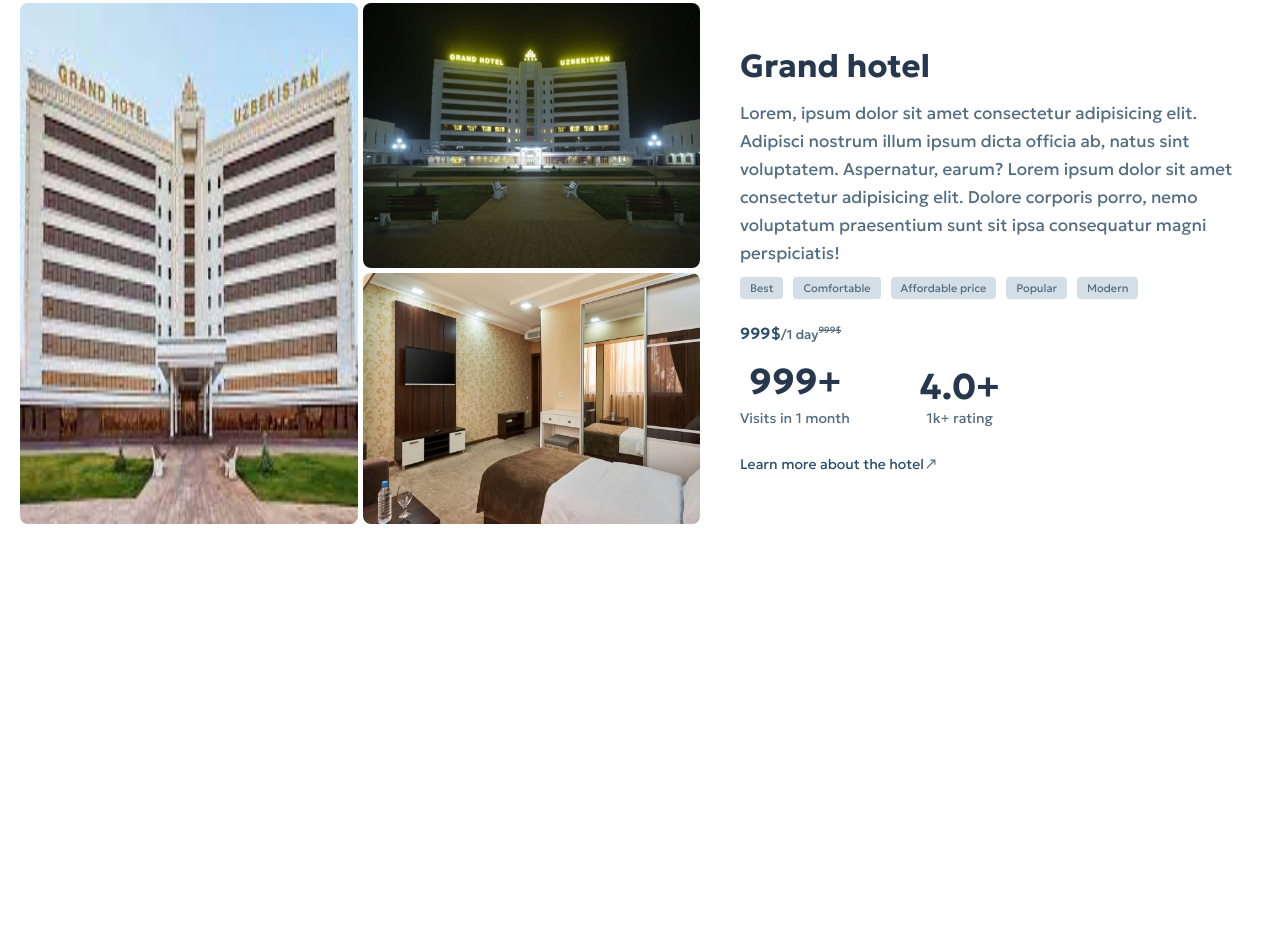
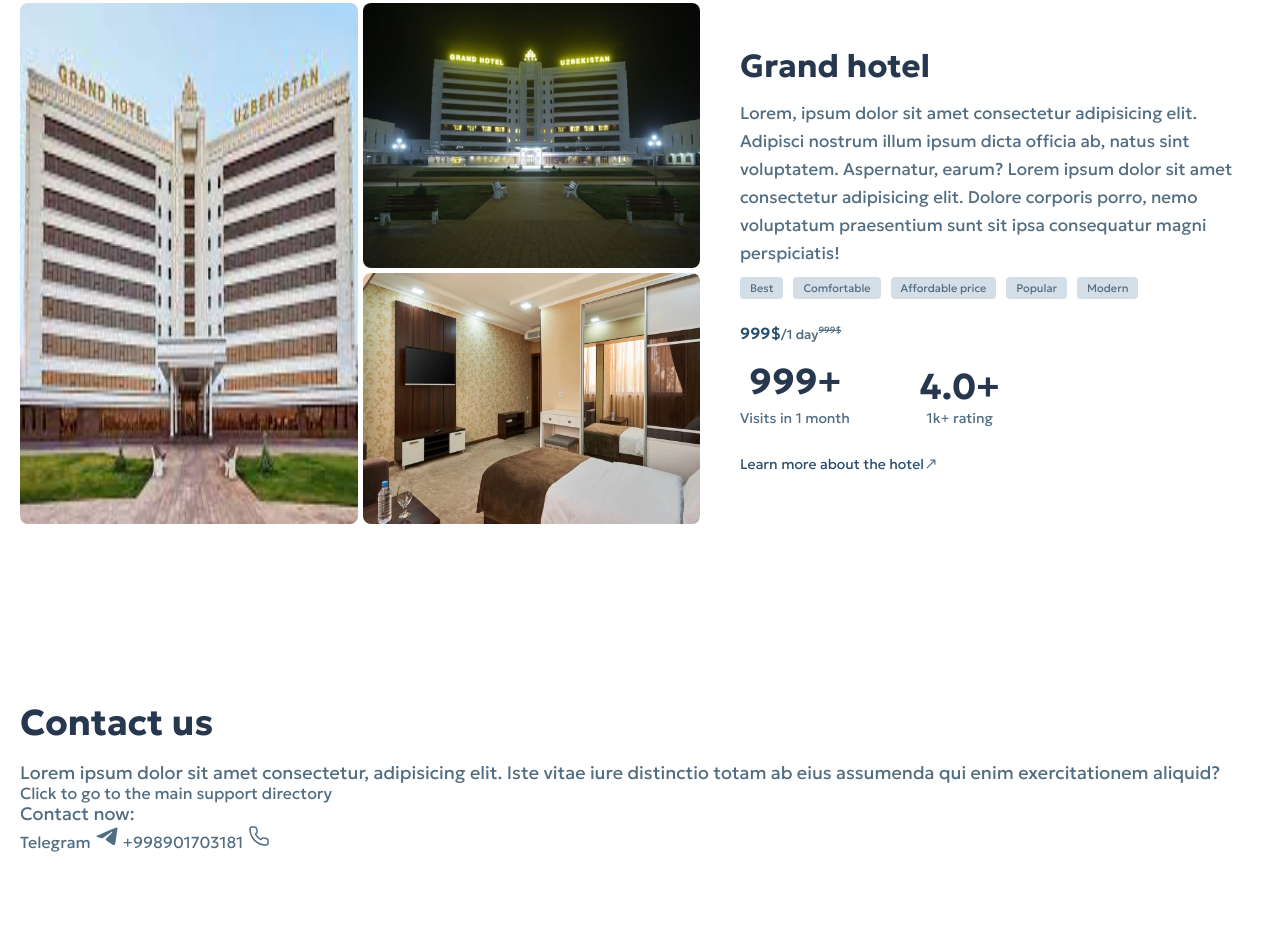
Before and after one commit to YaxyobekUz/VisitAndijan, a plain HTML site: page index.html in a window 1280 px wide. Shown: the part 5810-6752 px from the top of the page. Before the commit the page ends 6424 px from the top, so only its background shows below. Drawn offline with Linux system fonts and the light colour scheme.

Commit message:
added contact section section html codes and added new icon

```diff
--- a/index.html
+++ b/index.html
@@ -416,6 +416,27 @@
                 </div>
             </div>
         </section>
+
+        <!-- contact section -->
+        <section class="contact-section">
+            <div class="container contact-section-parent">
+                <h2 class="contact-section-title">Contact us</h2>
+                <p>Lorem ipsum dolor sit amet consectetur, adipisicing elit. Iste vitae iure distinctio totam ab eius assumenda qui enim exercitationem aliquid?</p>
+                <a class="contact-link" href="contact.html">Click to go to the main support directory
+                </a>
+                <div class="contact-section-links-parent">
+                    <p>Contact now:</p>
+                    <span>
+                        <a href="https://t.me/mryaxyobek">Telegram
+                            <img src="./images/telegram-icon.svg" alt="telegram icon">
+                        </a>
+                        <a href="tel:+998901703181">+998901703181
+                            <img src="./images/tel-icon.svg" alt="tel icon">
+                        </a>
+                    </span>
+                </div>
+            </div>
+        </section>
     </main>
 
     <script src="script.js"></script>
```
Also changed, not shown: images/instagram-icon.svg, images/tel-icon.svg (added).
